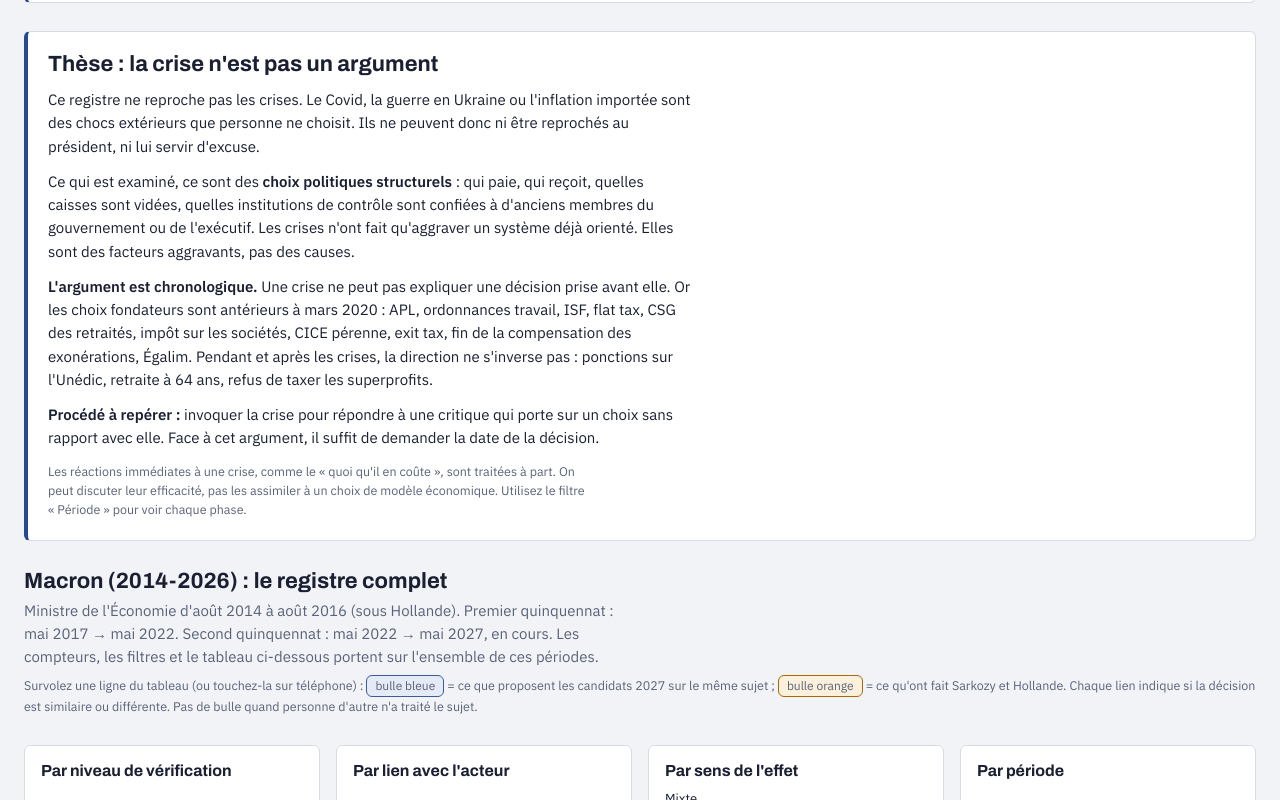
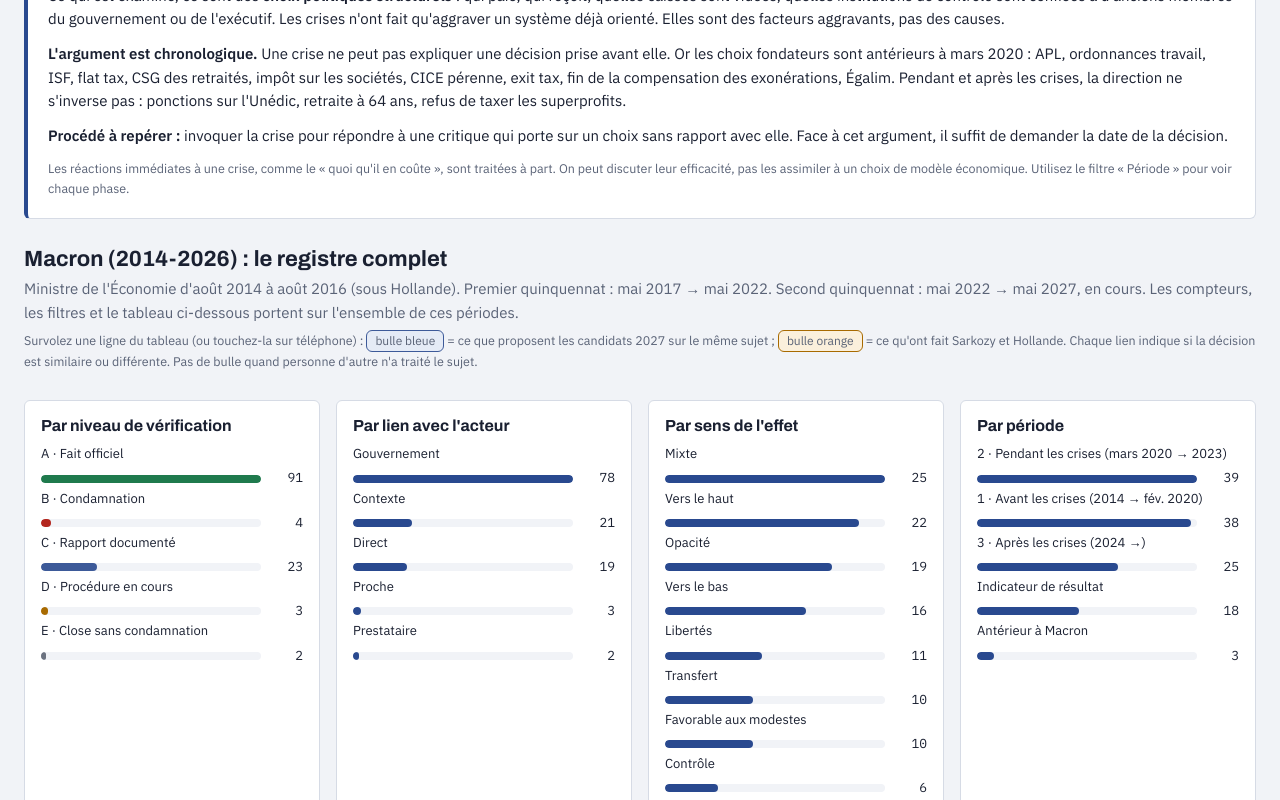
Before and after one commit to ToutContent/Registre-, a plain HTML site: page index.html in a window 1280 px wide. Shown: the part 1000-1800 px from the top of the page. Drawn offline with Linux system fonts and the light colour scheme.

Commit message:
Add files via upload

```diff
--- a/index.html
+++ b/index.html
@@ -32,10 +32,10 @@ h1{font-size:clamp(28px,4vw,42px);font-weight:800;letter-spacing:-.01em}
 h2{font-size:22px;font-weight:700}
 h3{font-size:16px;font-weight:700}
 .eyebrow{font:500 12px var(--f-mono);letter-spacing:.08em;text-transform:uppercase;color:var(--muted)}
-.lede{max-width:68ch;color:var(--muted);margin:8px 0 0}
+.lede{max-width:none;color:var(--muted);margin:8px 0 0}
 p{margin:0}
 .counts{display:grid;grid-template-columns:repeat(auto-fit,minmax(260px,1fr));gap:16px}
-.panel{background:var(--paper);border:1px solid var(--line);border-radius:6px;padding:16px;display:grid;gap:10px;min-width:0}
+.panel{background:var(--paper);border:1px solid var(--line);border-radius:6px;padding:16px;display:grid;gap:10px;min-width:0;align-content:start}
 .bar{display:grid;grid-template-columns:minmax(0,1fr) 34px;gap:8px;align-items:center;font-size:13px}
 .bar .track{height:8px;background:var(--bg);border-radius:4px;overflow:hidden}
 .bar .fill{height:100%;border-radius:4px}
@@ -113,7 +113,7 @@ dl{margin:0;display:grid;grid-template-columns:auto 1fr;gap:6px 12px;font-size:1
 dt{font-family:var(--f-mono)}
 dd{margin:0;color:var(--muted)}
 .stat{background:var(--paper);border:1px solid var(--line);border-left:4px solid var(--accent);border-radius:6px;padding:20px;display:grid;gap:12px;max-width:none}
-.stat p,.stat li{max-width:72ch}
+.stat p,.stat li{max-width:none}
 .stat ol{margin:0;padding-left:20px;display:grid;gap:6px}
 .note{font-size:12.5px;color:var(--muted)}
 @media (prefers-reduced-motion:no-preference){.fill{transition:width .3s}}
```
